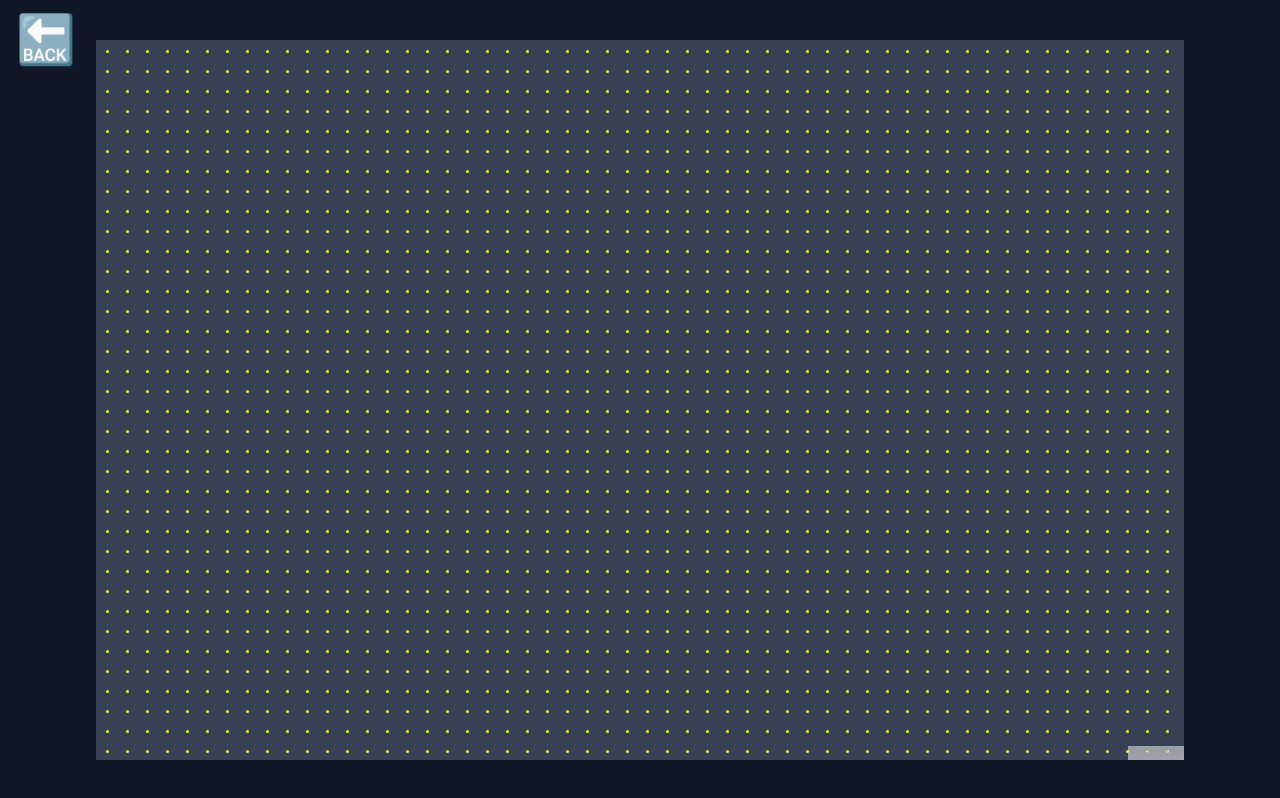
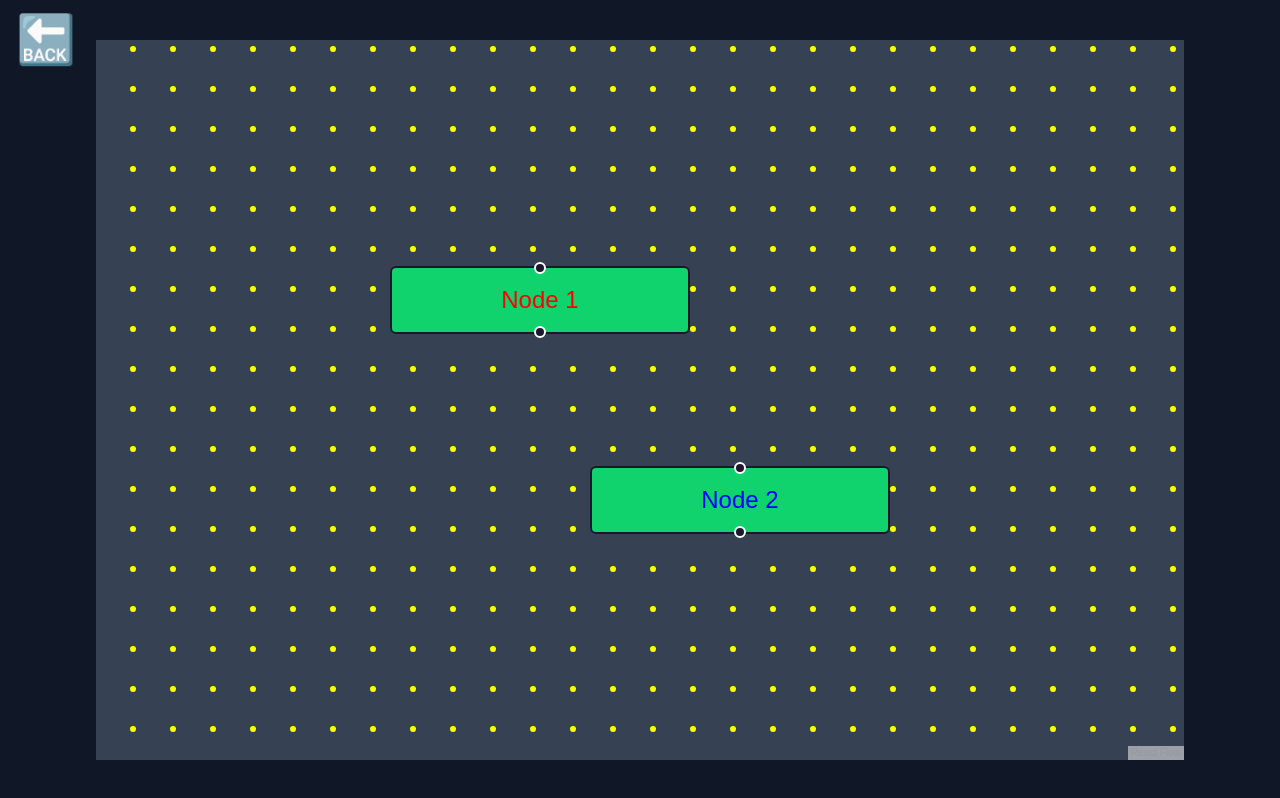
Before and after one commit to 17Swagat/Mulhite_LLM_Interface, a Next.js app: page /graph in a window 1280 px wide. Built offline with nearby package versions, Linux system fonts and the light colour scheme.

Commit message:
Reactflow: Adding nodes to the UI

```diff
--- a/src/app/(graph)/graph/page.tsx
+++ b/src/app/(graph)/graph/page.tsx
@@ -1,13 +1,33 @@
-import { ReactFlow, applyNodeChanges, applyEdgeChanges, addEdge, Background, MiniMap } from '@xyflow/react';
-import '@xyflow/react/dist/style.css';
+import {
+  ReactFlow,
+  applyNodeChanges,
+  applyEdgeChanges,
+  addEdge,
+  Background,
+  MiniMap,
+  Node,
+  Edge,
+} from "@xyflow/react";
+import "@xyflow/react/dist/style.css";
 
-export default function Graph(){
-    return (
+const nodes: Node[] = [
+  {
+    id: "1",
+    position: { x: 0, y: 0 },
+    data: { label: "Node 1" },
+    style: { color: "red", backgroundColor: 'rgba(16, 211, 110, 1)' },
+  },
+  { id: "2", position: { x: 100, y: 100 }, data: { label: "Node 2" }, style: { color: "blue", backgroundColor: 'rgba(16, 211, 110, 1)' } },
+];
+
+const edges: Edge[] = [];
+
+export default function Graph() {
+  return (
     <div className="w-[85%] h-[90%] bg-gray-700  text-6xl">
-        <ReactFlow
-            fitView
-         >
-            <Background color='rgba(255, 255, 0)' size={3} />
-        </ReactFlow>
-    </div>)
+      <ReactFlow fitView nodes={nodes}>
+        <Background color="rgba(255, 255, 0)" size={3} />
+      </ReactFlow>
+    </div>
+  );
 }
```
